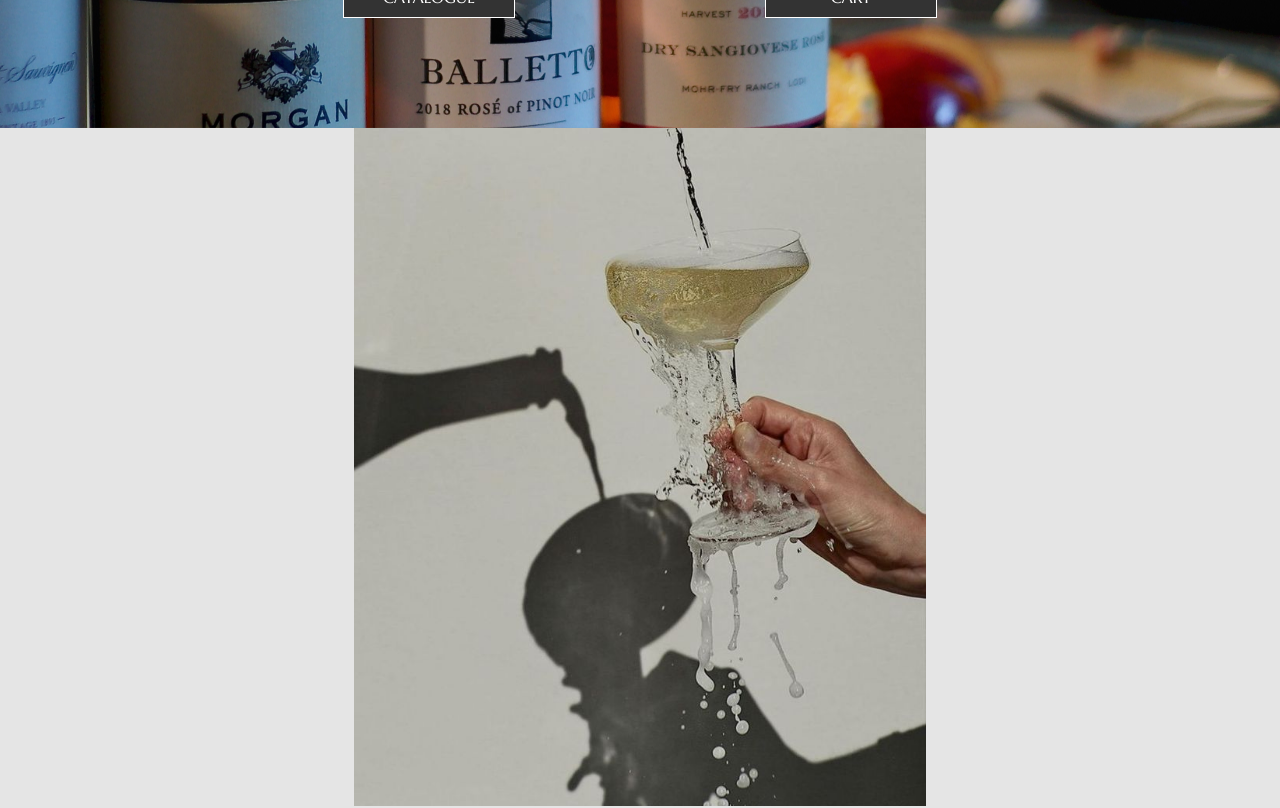
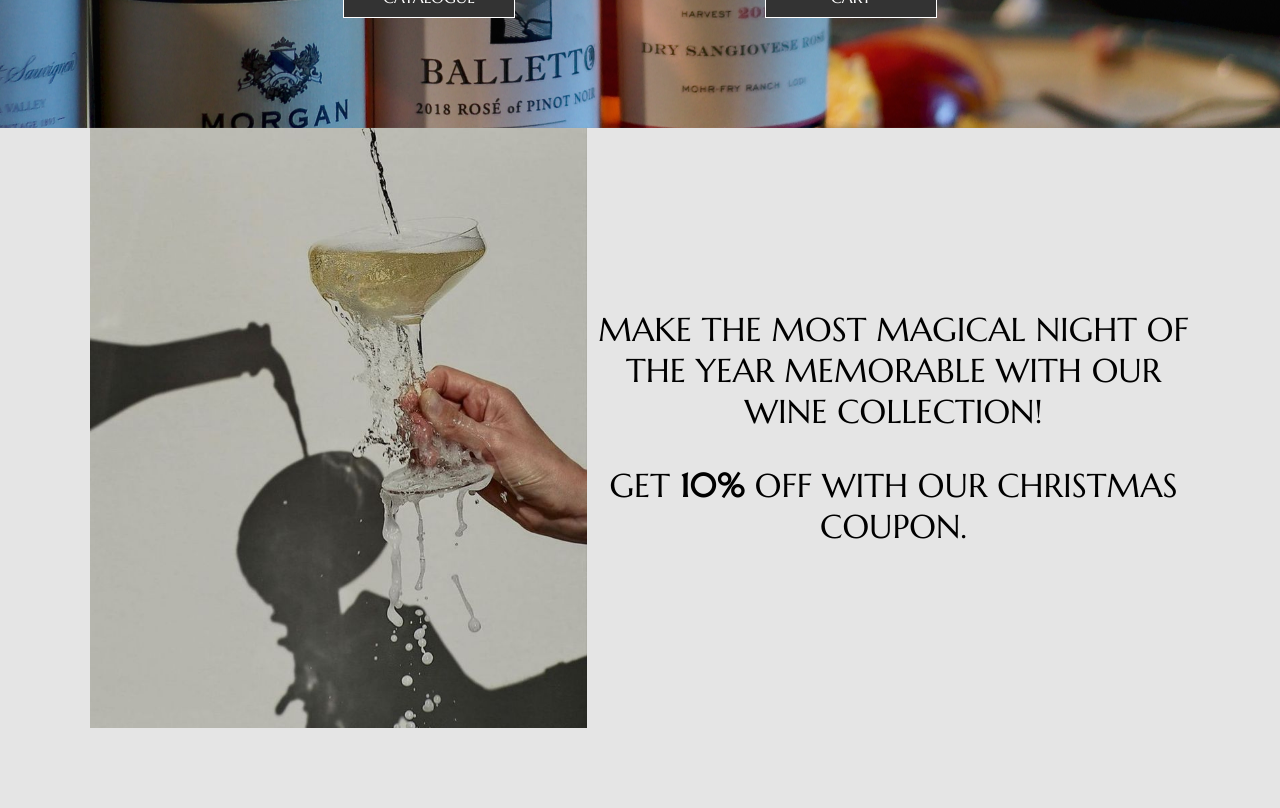
Before and after one commit to mitjasha/online-shop, a React (Create React App) app: page / in a window 1280 px wide. Shown: the part 880-1688 px from the top of the page. Built offline with nearby package versions, Linux system fonts and the light colour scheme.

Commit message:
feat: add text to coupon section and style it

```diff
--- a/src/pages/MainPage/MainPage.scss
+++ b/src/pages/MainPage/MainPage.scss
@@ -1,10 +1,10 @@
 .main {
   background-color: #e5e5e5;
+  font-family: "Marcellus";
 }
 
 .preview {
   background: url(../../assets/img/jpg/main-bg.jpg) no-repeat center;
-  font-family: "Marcellus";
   color: white;
   font-weight: 400;
   margin: auto;
@@ -56,12 +56,22 @@
     display: flex;
     justify-content: center;
     align-items: center;
+    gap: 10px;
   }
 
   &__img {
-    width: 572px;
-    height: 678px;
+    width: 506px;
+    height: 600px;
   }
+
+  &__text {
+    font-size: 33px;
+    text-align: center;
+  }
+}
+
+.text__bold {
+  font-weight: 900;
 }
 
 .categories {
--- a/src/pages/MainPage/MainPage.tsx
+++ b/src/pages/MainPage/MainPage.tsx
@@ -27,6 +27,16 @@ const MainPage: React.FC = () => {
         <div className="container">
           <div className="coupon__wrapper">
             <img src={couponImg} alt="sparkling wine" className="coupon__img" />
+            <div className="coupon__info">
+              <p className="coupon__text">
+                MAKE THE MOST MAGICAL NIGHT OF THE YEAR MEMORABLE WITH OUR WINE
+                COLLECTION!
+              </p>
+              <p className="coupon__text">
+                GET <span className="text__bold">10%</span> OFF WITH OUR
+                CHRISTMAS COUPON.
+              </p>
+            </div>
           </div>
         </div>
       </section>
```
